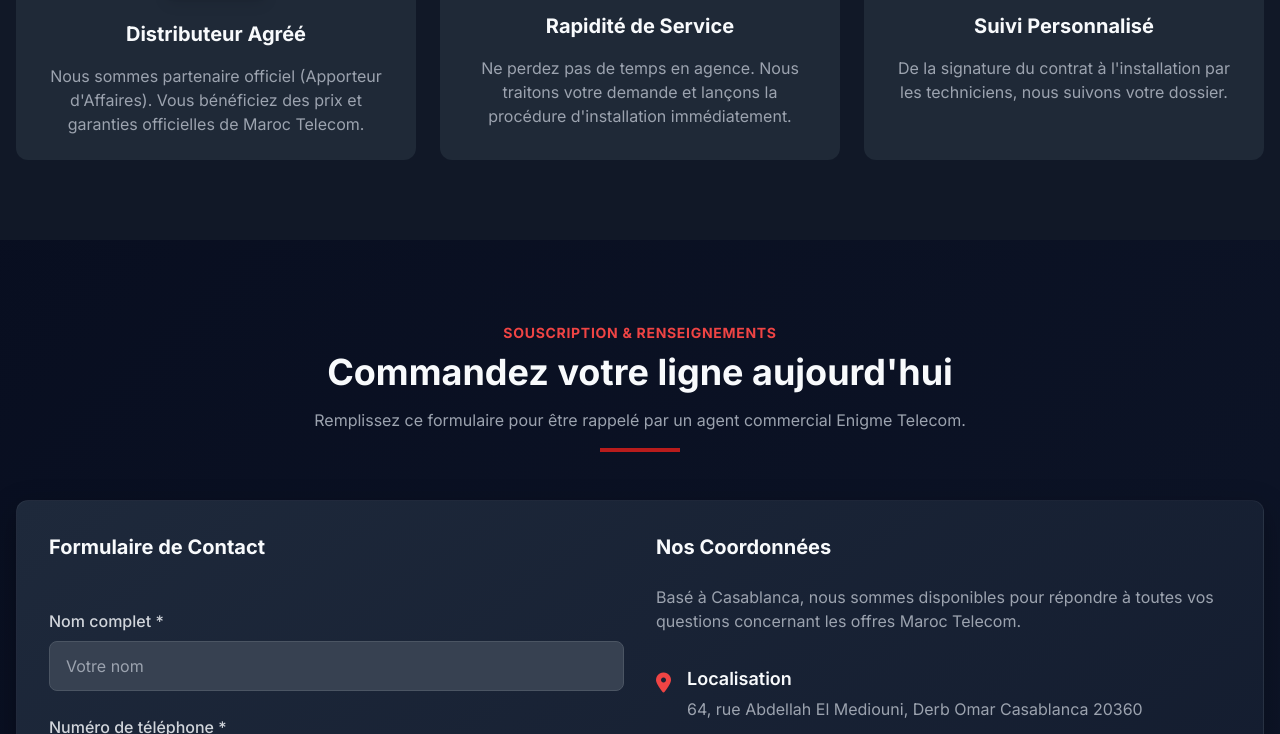
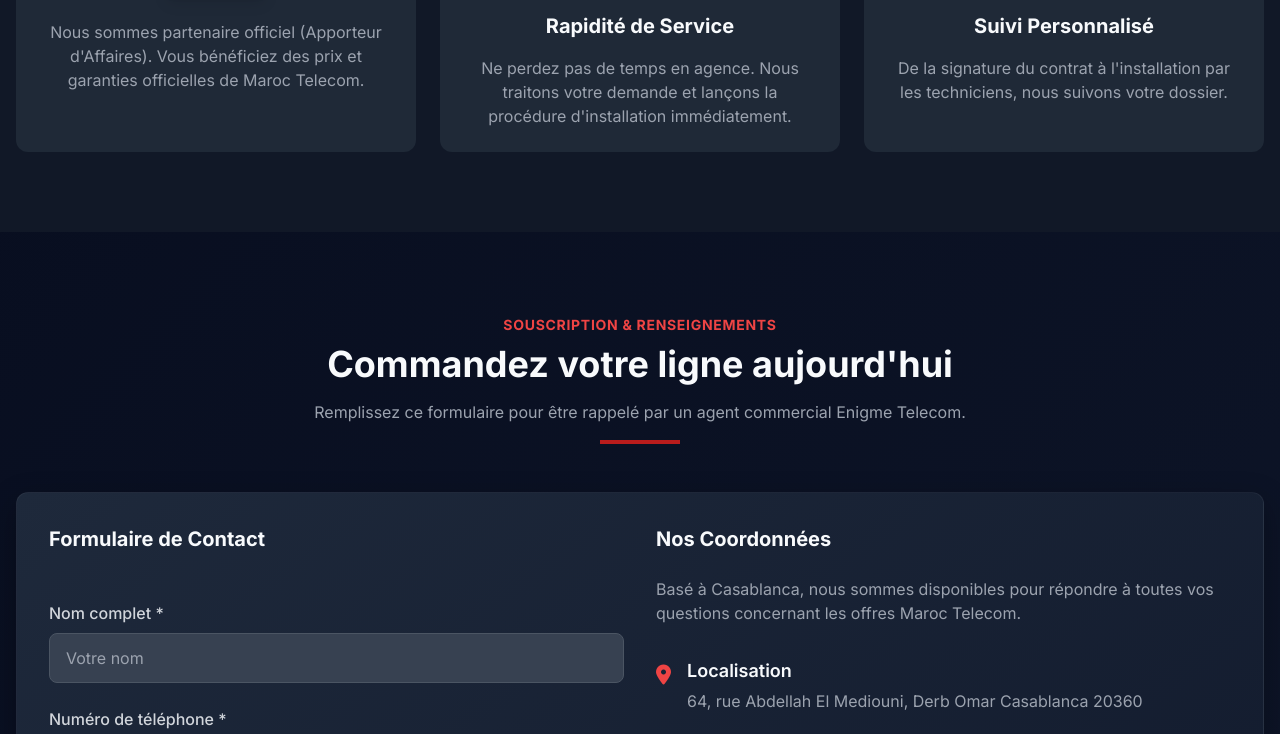
Before and after one commit to Youssef-ahkim/enigme-redesign, a plain HTML site: page index.html in a window 1280 px wide. Shown: the part 2455-3189 px from the top of the page. Drawn offline with nearby package versions, Linux system fonts and the light colour scheme.

Commit message:
final touch

```diff
--- a/index.html
+++ b/index.html
@@ -4,7 +4,7 @@
 <head>
     <meta charset="UTF-8">
     <meta name="viewport" content="width=device-width, initial-scale=1.0, maximum-scale=1.0, user-scalable=no">
-    <title>Enigme Telecom - Distributeur Agréé Maroc Telecom</title>
+    <title>Enigme Telecom - Maroc Telecom</title>
     <meta name="description"
         content="Enigme Telecom, votre partenaire agréé Maroc Telecom à Casablanca. Abonnement Fibre Optique, Forfaits Mobiles et Téléphonie Fixe.">
     <script src="https://cdn.tailwindcss.com"></script>
@@ -446,7 +446,6 @@
                         <div class="inline-flex items-center justify-center p-3 bg-white rounded-lg mb-6 shadow-lg">
                             <img src="./gsm.png" alt="Logo GSM Al Maghrib" class="h-12 w-auto object-contain">
                         </div>
-                        <h3 class="text-xl font-bold mb-4">Distributeur Agréé</h3>
                         <p class="text-gray-400">Nous sommes partenaire officiel (Apporteur d'Affaires). Vous bénéficiez des prix et garanties officielles de Maroc Telecom.</p>
                     </div>
 
@@ -619,7 +618,6 @@
                     <div class="bg-white p-3 rounded-lg inline-block">
                         <img src="./gsm.png" alt="GSM Al Maghrib" class="w-28 h-auto object-contain">
                     </div>
-                    <p class="text-xs text-gray-400 mt-2">Business Services</p>
                 </div>
             </div>
 
```
